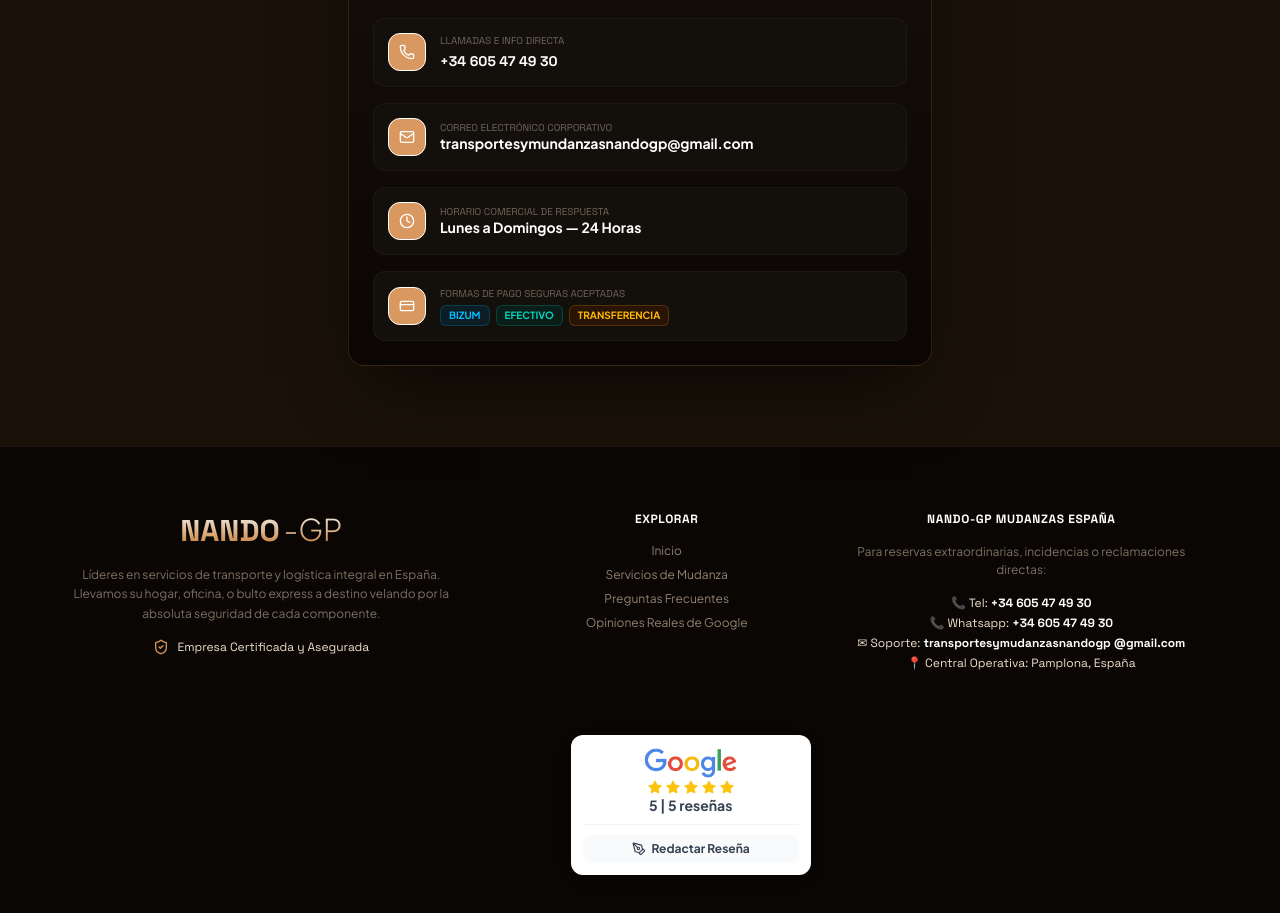
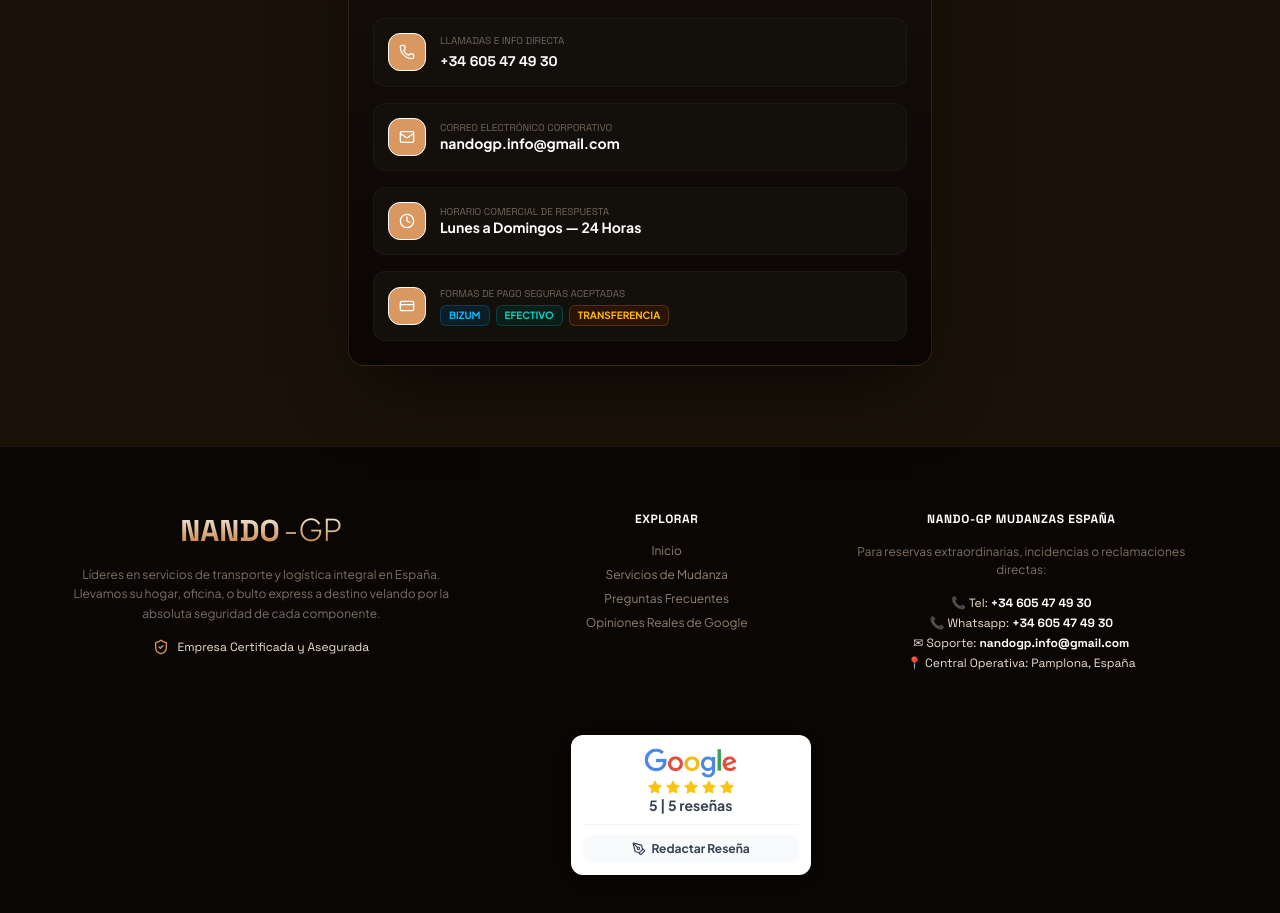
Before and after one commit to GenesisAI-team/nandogp-landing-v2, a React (Vite) app: page / in a window 1280 px wide. Shown: the part 6500-7413 px from the top of the page. Built offline with nearby package versions, Linux system fonts and the light colour scheme; a web font is replaced by a local one.

Commit message:
fix: unify contact email to nandogp.info@gmail.com

```diff
--- a/src/components/ContactForm.tsx
+++ b/src/components/ContactForm.tsx
@@ -67,8 +67,8 @@
                 </div>
                 <div>
                   <p className="text-[10px] text-brand-peach/50 font-mono uppercase">Correo electrónico corporativo</p>
-                  <a href="mailto:transportesymundanzasnandogp@gmail.com" className="block max-w-full text-xs sm:text-sm font-bold text-brand-white hover:text-brand-sand transition-all leading-tight [overflow-wrap:anywhere]">
-                    transportesymundanzasnandogp@gmail.com
+                  <a href="mailto:nandogp.info@gmail.com" className="block max-w-full text-xs sm:text-sm font-bold text-brand-white hover:text-brand-sand transition-all leading-tight [overflow-wrap:anywhere]">
+                    nandogp.info@gmail.com
                   </a>
                 </div>
               </div>
--- a/src/components/Footer.tsx
+++ b/src/components/Footer.tsx
@@ -59,8 +59,7 @@
             <div className="font-mono text-xs space-y-1 text-brand-sand">
               <p>📞 Tel: <strong className="text-brand-white">+34 605 47 49 30</strong></p>
               <p>📞 Whatsapp: <strong className="text-brand-white">{PHONE_NUMBER}</strong></p>
-              <p>✉ Soporte: <strong className="text-brand-white">transportesymudanzasnandogp
-                @gmail.com</strong></p>
+              <p>✉ Soporte: <strong className="text-brand-white">nandogp.info@gmail.com</strong></p>
               <p>📍 Central Operativa: Pamplona, España</p>
             </div>
           </div>
--- a/src/config/legalData.ts
+++ b/src/config/legalData.ts
@@ -16,7 +16,7 @@
           { label: "NIF:", value: "73419940F" },
           { label: "Domicilio:", value: "C/ Mayor 15, 1.5, 31600 Burlada (Navarra), España" },
           { label: "Teléfono:", value: "+34 605 474 930" },
-          { label: "Email:", value: "eonandogp@gmail.com" },
+          { label: "Email:", value: "nandogp.info@gmail.com" },
         ],
       },
       {
@@ -106,7 +106,7 @@
           { label: "Responsable:", value: "Efrén Orlando Guaman Peñarreta" },
           { label: "NIF:", value: "73419940F" },
           { label: "Dirección:", value: "C/ Mayor 15, 1.5, 31600 Burlada (Navarra), España" },
-          { label: "Email:", value: "eonandogp@gmail.com" },
+          { label: "Email:", value: "nandogp.info@gmail.com" },
           { label: "Teléfono:", value: "+34 605 474 930" },
         ],
       },
@@ -252,7 +252,7 @@
         type: "paragraph",
         segments: [
           { text: "Para ejercerlos, envíe un email a: " },
-          { text: "eonandogp@gmail.com", bold: true },
+          { text: "nandogp.info@gmail.com", bold: true },
           { text: ", indicando el derecho y aportando información que permita identificar la solicitud." },
         ],
       },
@@ -288,7 +288,7 @@
           { label: "Prestador:", value: "Efrén Orlando Guaman Peñarreta (autónomo)" },
           { label: "NIF:", value: "73419940F" },
           { label: "Dirección:", value: "C/ Mayor 15, 1.5, 31600 Burlada (Navarra), España" },
-          { label: "Contacto:", value: "+34 605 474 930 · eonandogp@gmail.com" },
+          { label: "Contacto:", value: "+34 605 474 930 · nandogp.info@gmail.com" },
         ],
       },
       {
@@ -452,7 +452,7 @@
       {
         type: "paragraph",
         segments: [
-          { text: "El cliente puede presentar reclamación por Email (eonandogp@gmail.com) o correo postal a la dirección del prestador. Se responderá en un plazo razonable." },
+          { text: "El cliente puede presentar reclamación por Email (nandogp.info@gmail.com) o correo postal a la dirección del prestador. Se responderá en un plazo razonable." },
         ],
       },
       {
--- a/src/config/schema.ts
+++ b/src/config/schema.ts
@@ -25,7 +25,7 @@
   name: "NANDO-GP Mudanzas",
   url: BASE_URL,
   telephone: "+34605474930",
-  email: "eonandogp@gmail.com",
+  email: "nandogp.info@gmail.com",
   description:
     "Mudanzas baratas en Pamplona y Navarra. Presupuesto sin compromiso con precios competitivos. Mudanzas locales, nacionales, portes express, montaje de muebles y vaciado de locales en toda España. Servicio asegurado con cobertura nacional.",
   address: {
```
Also changed, not shown: 1 other file (tests, documents, lock files or other folders).
